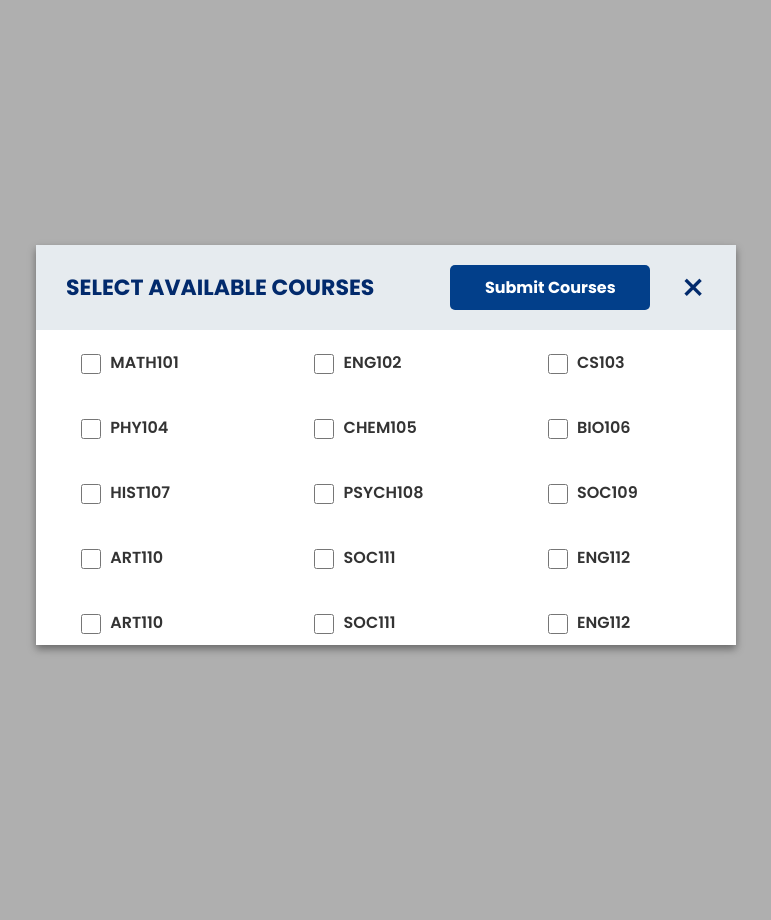
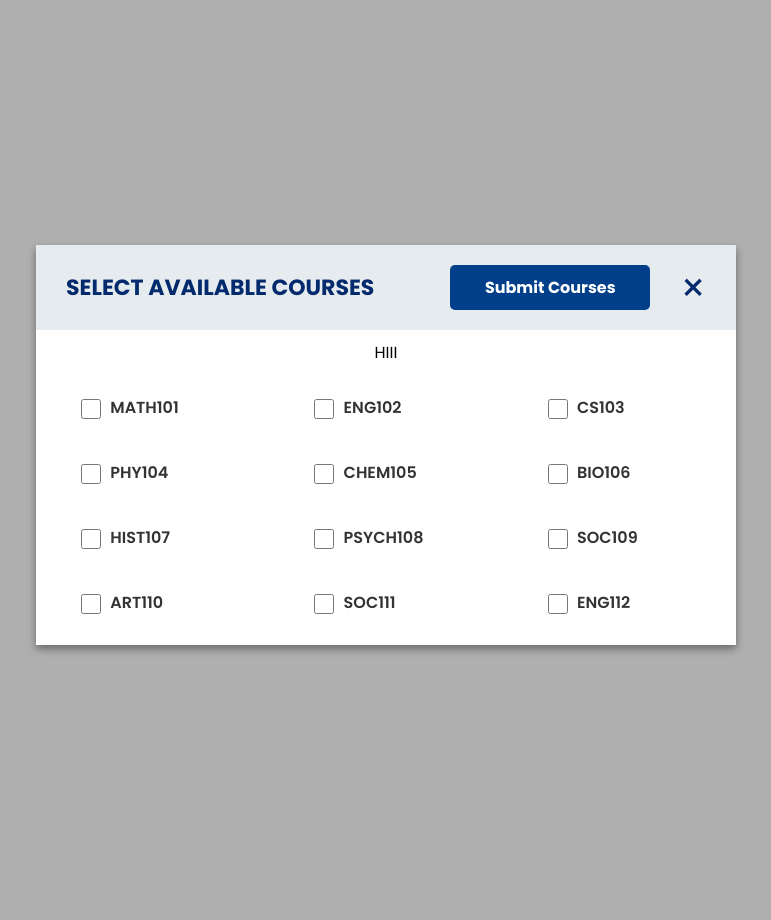
Before and after one commit to jalzoren/STUDENTCOURSE-REGISTRATION, a PHP site: page /forms/student-popup.html in a window 1280 px wide. Shown: the whole page, without its empty margins (254-1025 px from the left). Run offline with PHP 8.4, Linux system fonts and the light colour scheme.

Commit message:
LASTWORD

```diff
--- a/css/studstyle.css
+++ b/css/studstyle.css
@@ -159,3 +159,8 @@ table td {
 .submit:hover {
   background-color: #022a6c;
 }
+
+.msg-checkbox{
+  padding: 10px;
+
+}
--- a/forms/student-popup.html
+++ b/forms/student-popup.html
@@ -25,7 +25,7 @@
         </div>
 
         <div class="courses">
-
+         <span class="msg-checkbox">HIII</span>
           <table>
             <tr>
               <td>
```
